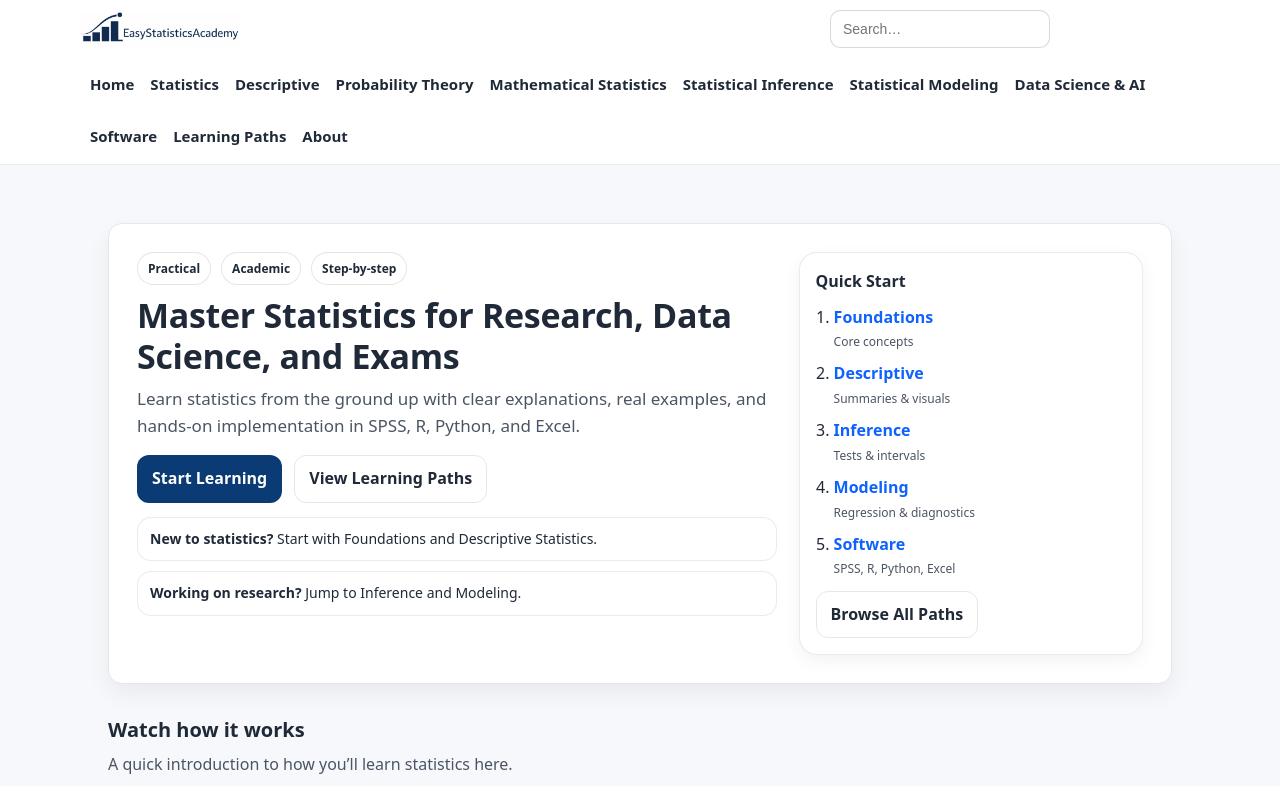
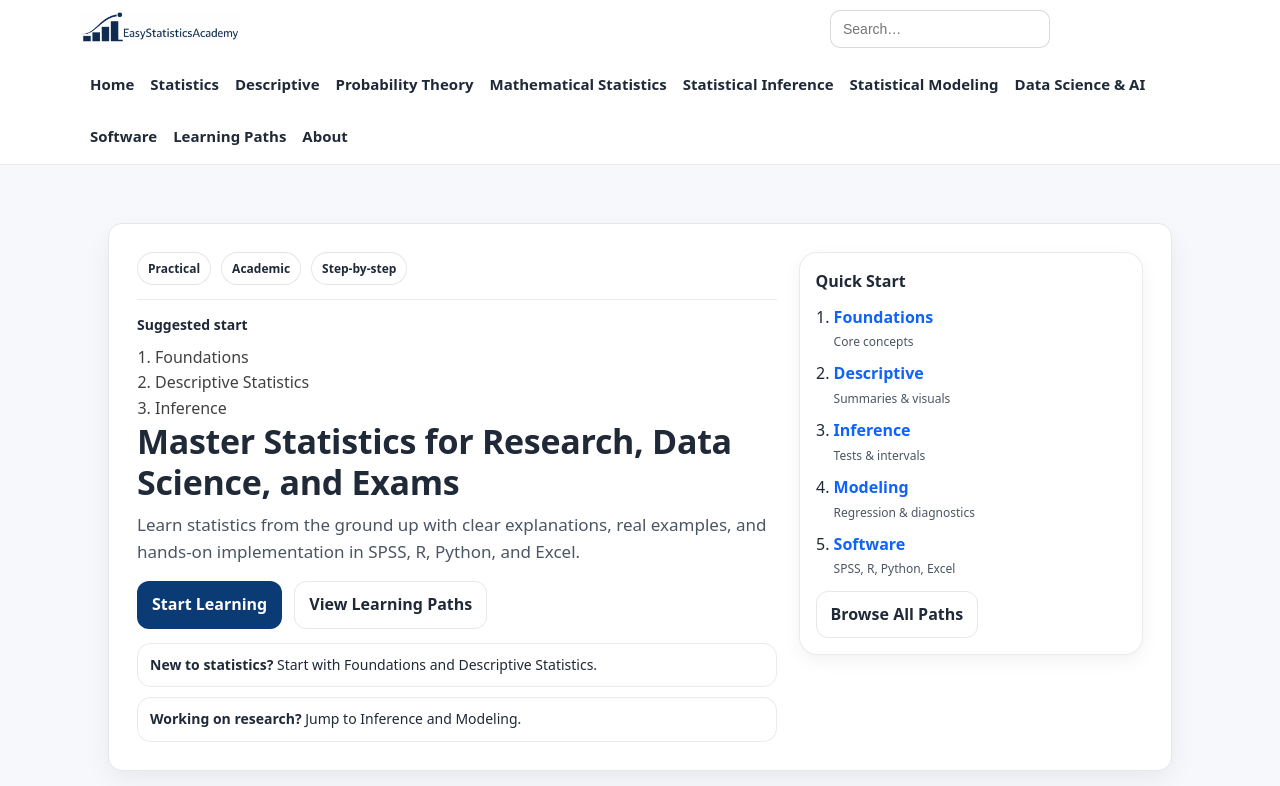
Before and after one commit to ammar-homaida-statistics/easystatisticsacademy, a Jekyll site: the page built from index.html, in a window 1280 px wide and 900 px high, cut to the strip 0-786 px from the top of the window. Built offline with Jekyll 4.4.1, drawn with Linux system fonts in a browser that asks for light colours.

Commit message:
Add suggested start section to index.html

```diff
--- a/index.html
+++ b/index.html
@@ -18,6 +18,15 @@ permalink: /
         <span class="badge">Academic</span>
         <span class="badge">Step-by-step</span>
       </div>
+
+      <div class="hero-suggested">
+  <h2>Suggested start</h2>
+  <ol>
+    <li>Foundations</li>
+    <li>Descriptive Statistics</li>
+    <li>Inference</li>
+  </ol>
+</div>
 
       <h1>Master Statistics for Research, Data Science, and Exams</h1>
 
```
